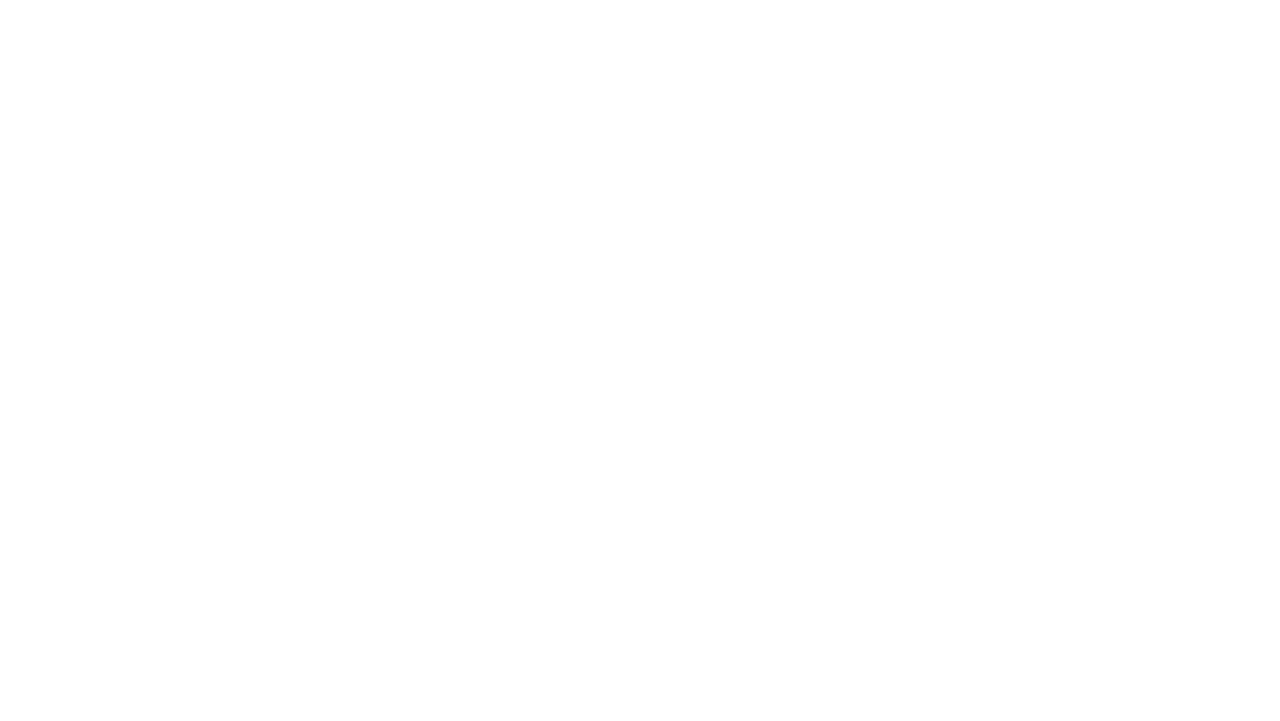
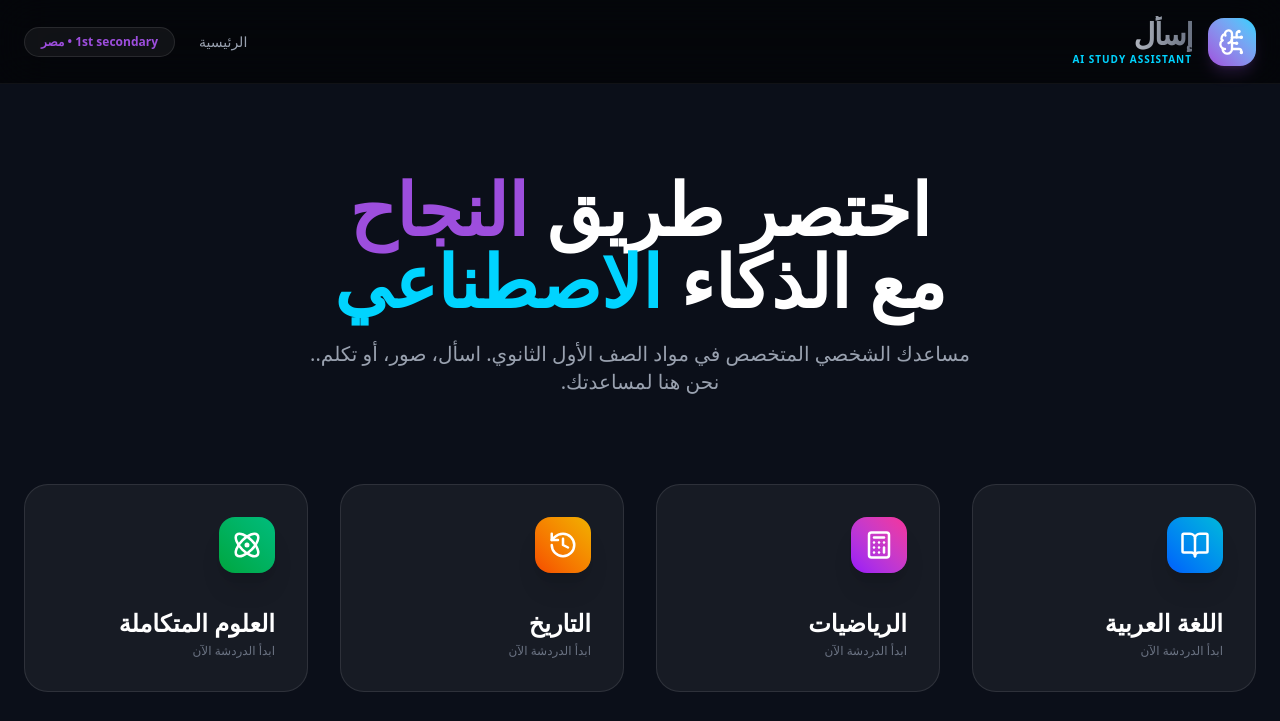
Before and after one commit to asmareka1/ai_asal, a plain HTML site: page index.html in a window 1280 px wide. Shown: the top 721 px of the page. Drawn offline with Linux system fonts and the light colour scheme; the site is published under a folder, as on GitHub Pages, so addresses that start at the root find nothing.

Commit message:
Update index.html

```diff
--- a/index.html
+++ b/index.html
@@ -5,8 +5,8 @@
     <meta name="viewport" content="width=device-width, initial-scale=1.0" />
     <title>إسأل - مساعد الطالب الذكي</title>
     <link rel="stylesheet" href="https://cdnjs.cloudflare.com/ajax/libs/font-awesome/6.4.0/css/all.min.css">
-    <script type="module" crossorigin src="/assets/index-DW4zmSkL.js"></script>
-    <link rel="stylesheet" crossorigin href="/assets/index-CNFJ7Xoz.css">
+    <script type="module" crossorigin src="./assets/index-DW4zmSkL.js"></script>
+    <link rel="stylesheet" crossorigin href="./assets/index-CNFJ7Xoz.css">
   </head>
   <body>
     <div id="root"></div>
```
